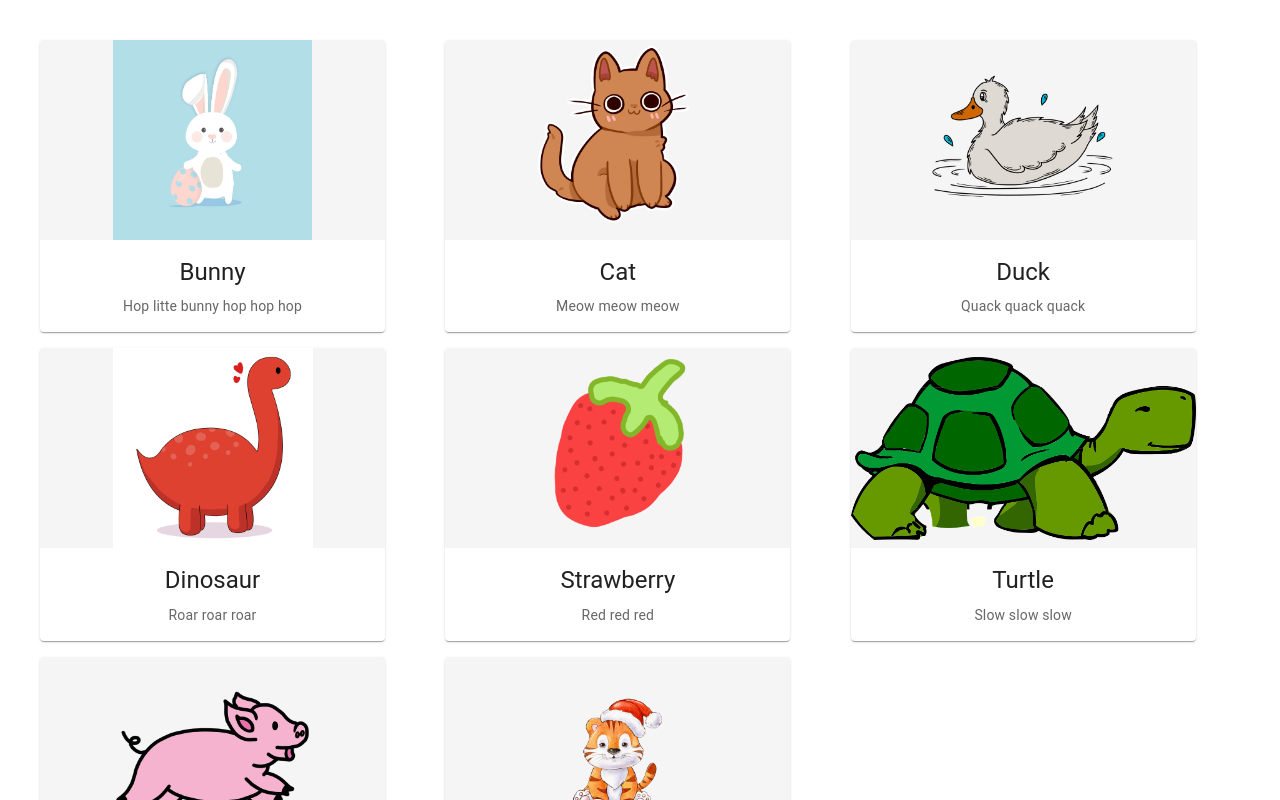
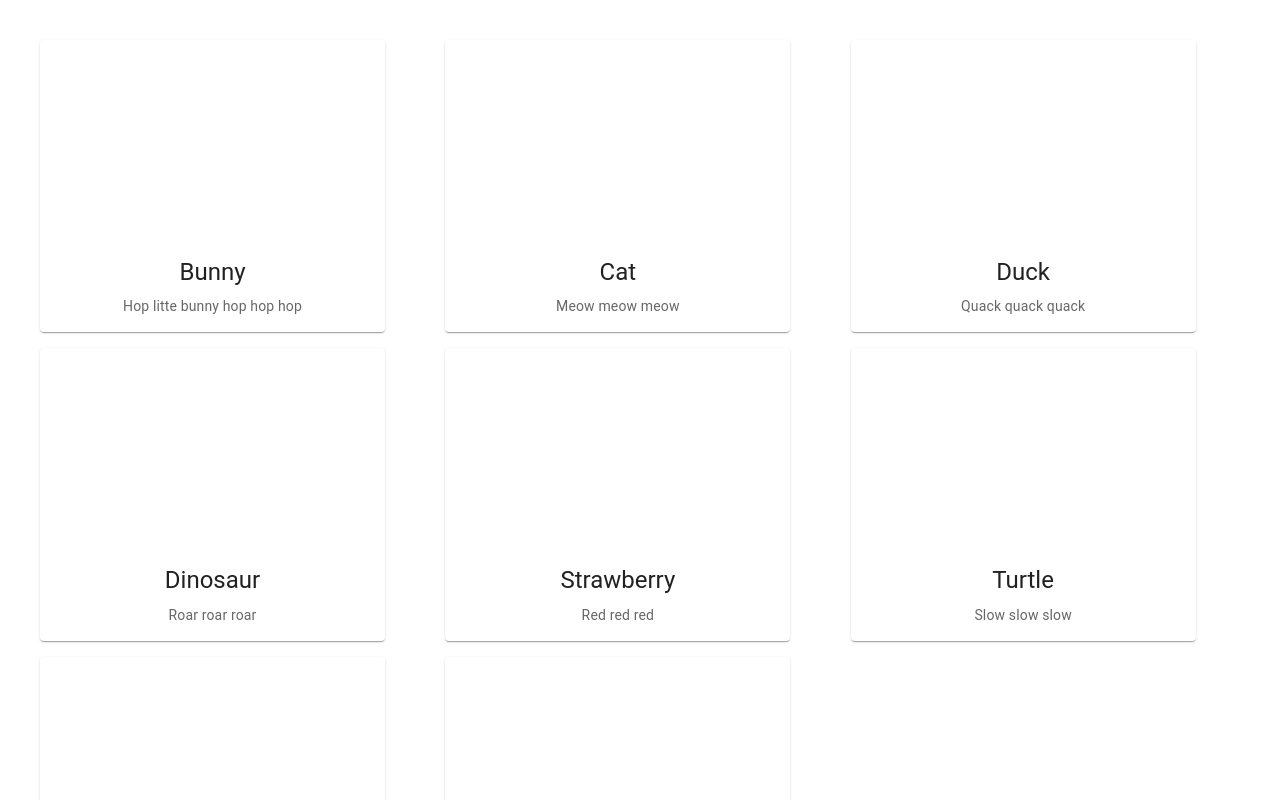
Before and after one commit to tinamthomas/tinytaps, a React (Vite) app: page / in a window 1280 px wide. Shown: the top 800 px of the page. Built offline with nearby package versions, Linux system fonts and the light colour scheme.

Commit message:
Update Card to be selectable to show image on click

```diff
--- a/src/components/SelectableCard.jsx
+++ b/src/components/SelectableCard.jsx
@@ -1,25 +1,29 @@
 import Card from '@mui/material/Card';
+import { useState } from 'react';
 import CardContent from '@mui/material/CardContent';
 import CardActionArea from '@mui/material/CardActionArea';
 import CardMedia from '@mui/material/CardMedia';
 import Typography from '@mui/material/Typography';
 
-
 function SelectableCard(props) {
     const { title, description, image } = props;
+    const [show, setShow] = useState(false);
+
     return (
     <Card sx={{ maxWidth: 345 }}>
-      <CardActionArea>
+      <CardActionArea onClick={() => setShow(!show)}>
         <CardMedia
           component="img"
           height="200"
-          image={image}
+          image={show ? image : ''}
           alt={title}
           sx={{
             objectFit: 'contain',
             objectPosition: 'center',
             width: '100%',
-            backgroundColor: 'grey.100'
+            height: '200px',
+            backgroundColor: 'grey.100',
+            visibility: show ? 'visible' : 'hidden'
           }}
         />
         <CardContent>
@@ -30,6 +34,7 @@ function SelectableCard(props) {
             {description}
           </Typography>
         </CardContent>
+
       </CardActionArea>
     </Card>
     );
```
Also changed, not shown: 1 other file (tests, documents, lock files or other folders).
